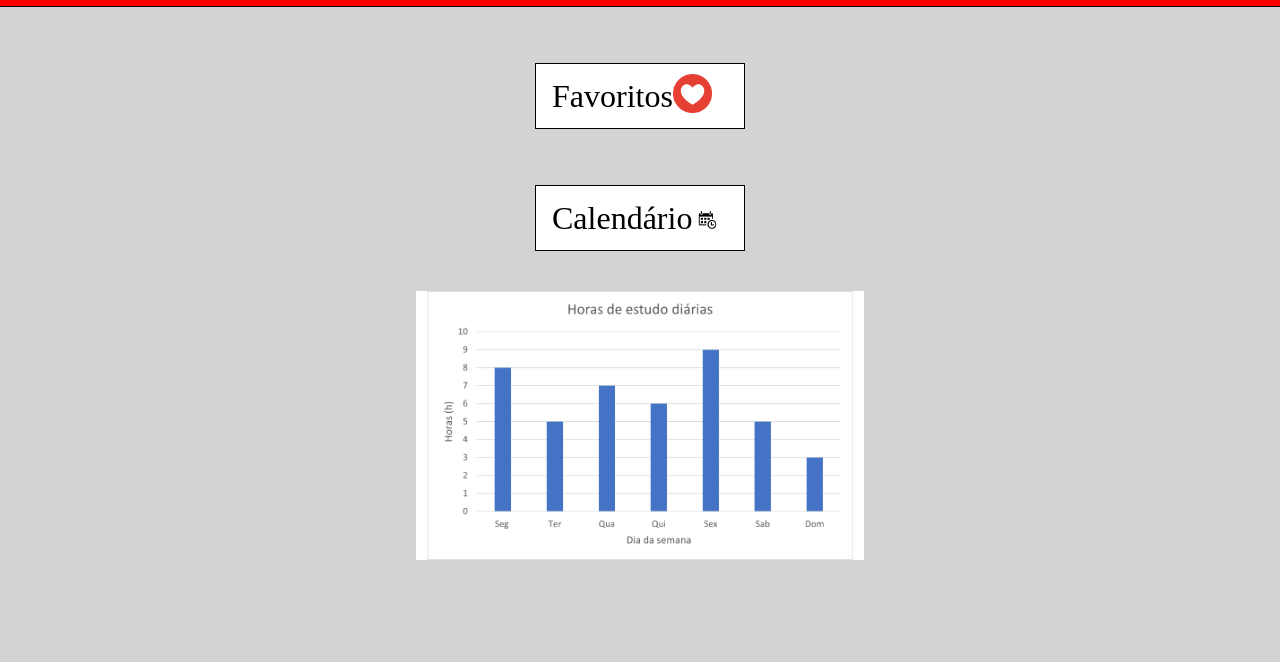
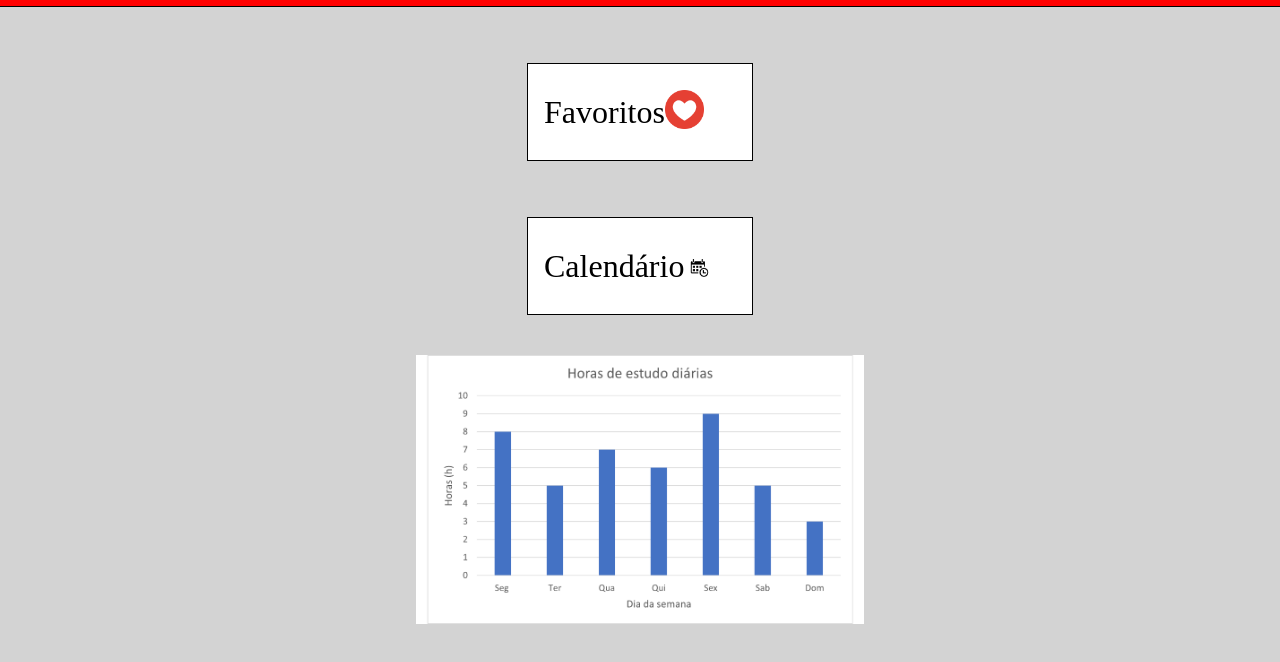
Before and after one commit to zorrzi/Grupo1_TurmaC, a plain HTML site: page Grupo1_TurmaC/index.html in a window 1280 px wide. Shown: the part 74-736 px from the top of the page. Drawn offline with Linux system fonts and the light colour scheme.

Commit message:
tentando arrumar a tela index

```diff
--- a/Grupo1_TurmaC/css/index.css
+++ b/Grupo1_TurmaC/css/index.css
@@ -54,20 +54,17 @@ ul{
 }
 
 li{
-    flex-direction: row;
     border: 1px solid black;
     width: 50%;
     height: 4rem;
     margin-top: 3.5rem;
     font-size: 2rem;
     display: flex;
-    justify-content: space-between;
+    flex-direction: row;
+    justify-content: center;
     align-items: center;
-    padding-left: 1rem;
+    padding: 1rem;
     background-color: white;
-    position: relative;
-
-
 }
 
 .grafico{
```
